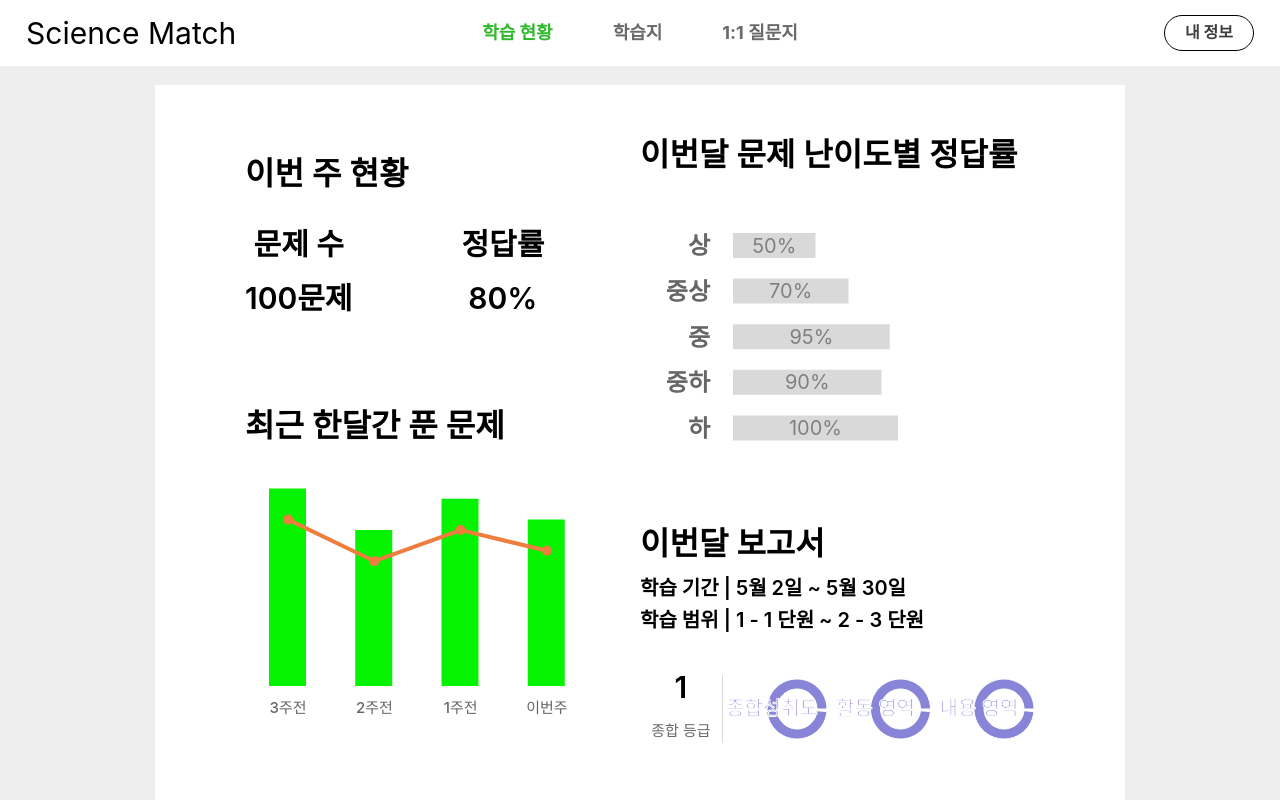
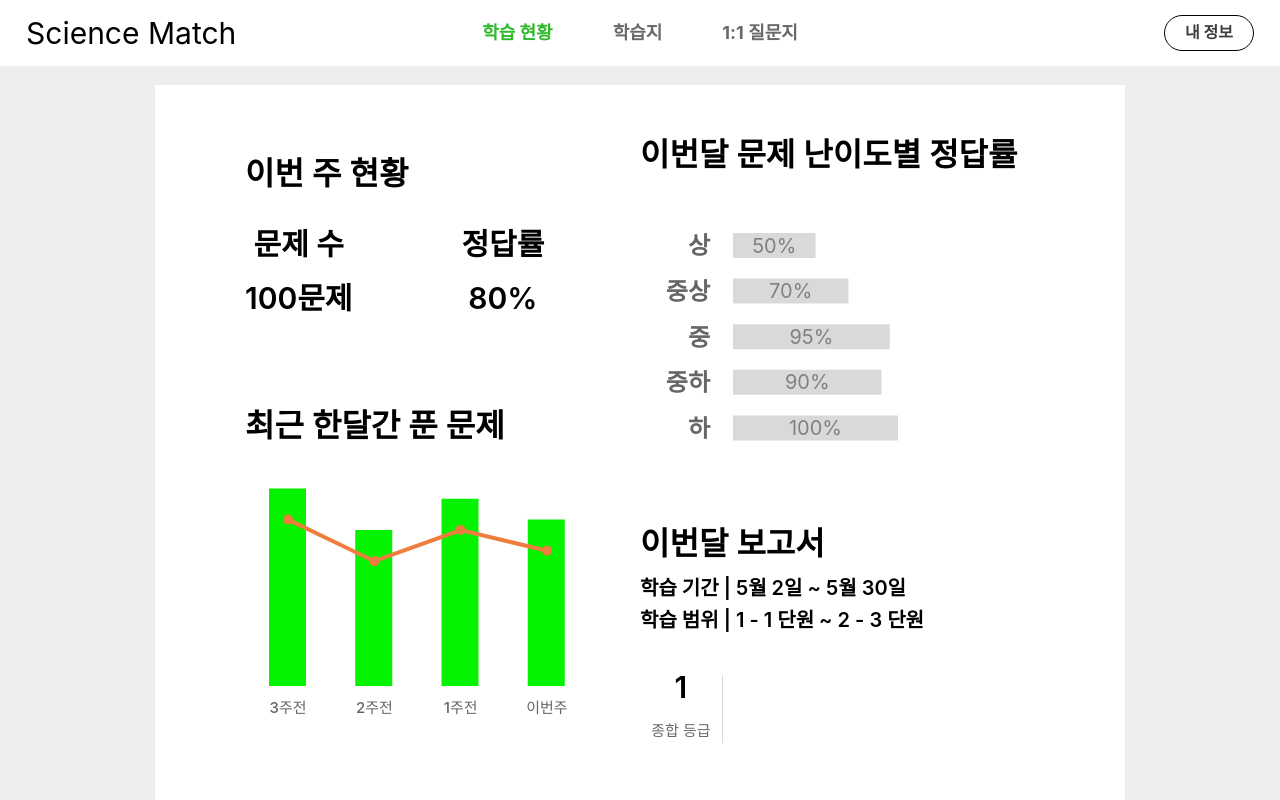
Before and after one commit to SCIENCE-MATCH/SCIENCE-MATCH-Client, a React (Create React App) app: page /student in a window 1280 px wide. Built offline with nearby package versions, Linux system fonts and the light colour scheme; no server answers.

Commit message:
chore: 홈 뷰 보류로 구현 중이던 차트 주석처리

```diff
--- a/src/components/Student/LearningStatus/RightSide/MonthlyReport.jsx
+++ b/src/components/Student/LearningStatus/RightSide/MonthlyReport.jsx
@@ -1,7 +1,7 @@
 import React from "react";
 import styled from "styled-components";
 import HorizontalBarChart from "./HorizontalBarChart";
-import MonthlyPieChart from "./MonthlyPieChart";
+// import MonthlyPieChart from "./MonthlyPieChart";
 
 const MonthlyReport = () => {
   return (
@@ -25,7 +25,7 @@ const MonthlyReport = () => {
             <St.Label>종합 등급</St.Label>
           </St.GradeWrapper>
 
-          <MonthlyPieChart />
+          {/* <MonthlyPieChart /> */}
         </St.ReportWrapper>
       </St.MonthlyReportWrapper>
     </St.Wrapper>
```
